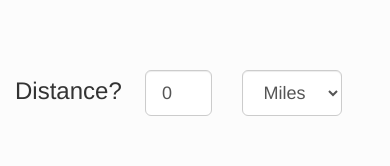
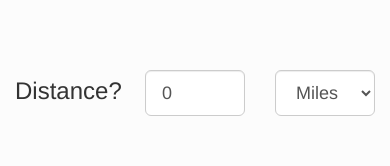
Before and after one commit to a-inparadise/simple-pace-calc, a plain HTML site: page index.html in a window 390 px wide. Shown: the part 299-465 px from the top of the page. Drawn offline with nearby package versions, Linux system fonts and the light colour scheme.

Commit message:
distance input was small on mobile. fixed.

```diff
--- a/index.html
+++ b/index.html
@@ -88,7 +88,7 @@
 					<div class="form-group">
 						<label class="col-md-3 col-md-offset-3 col-xs-4 control-label" style="text-align:left;"><h3>Distance?</h3></label>
 						<div style="margin-top:12px">
-							<div class="col-md-2 col-sm-2 col-xs-3">
+							<div class="col-md-2 col-sm-2 col-xs-4">
 								<input type="text" class="form-control input-lg" ng-model="dist" onClick="this.setSelectionRange(0, this.value.length);" ng-change="calculate()" placeholder="0" tabindex="4">
 							</div>
 							<div class="col-md-2 col-sm-3 col-xs-4">
```
